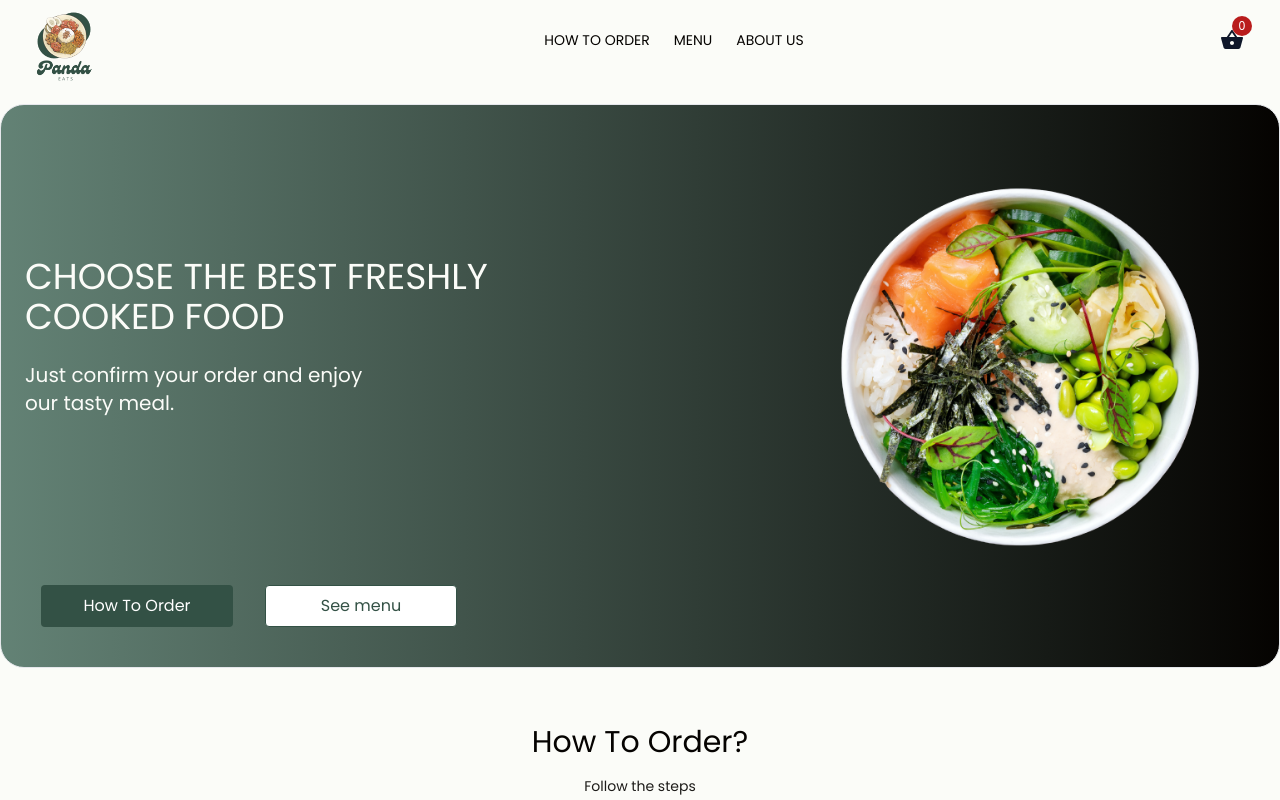
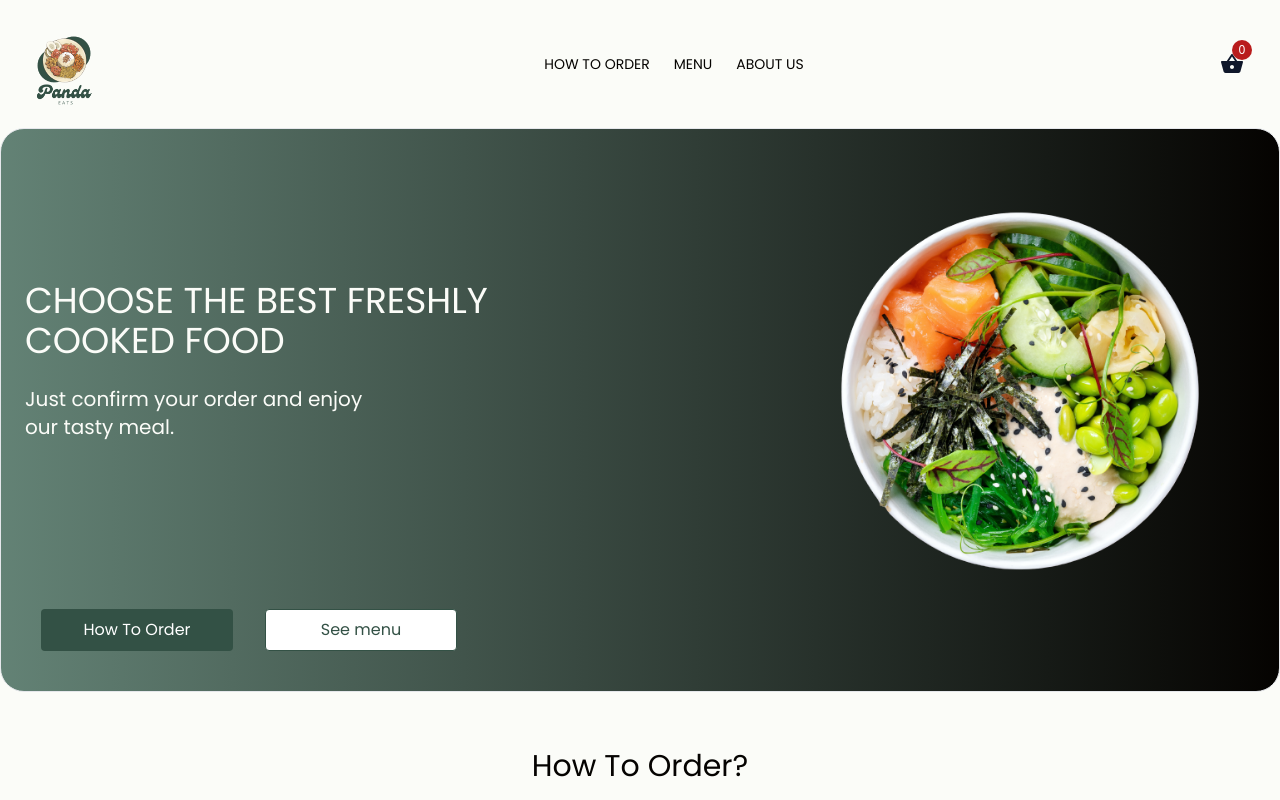
Before and after one commit to Shoetan/Panda-eats, a React (Vite) app: page / in a window 1280 px wide. Shown: the top 800 px of the page. Built offline with nearby package versions, Linux system fonts and the light colour scheme.

Commit message:
made the nav bar sticky

```diff
--- a/src/components/Header.jsx
+++ b/src/components/Header.jsx
@@ -11,7 +11,7 @@ const Header = () => {
 
     return (
 
-    <div className=' container flex mx-auto justify-between items-center -mt-6'>
+    <div className='sticky top-0 z-30 bg-background flex mx-auto justify-between items-center -mt-6 mb-6'>
 
         {/* restaurant Logo */}
         <div>
```
